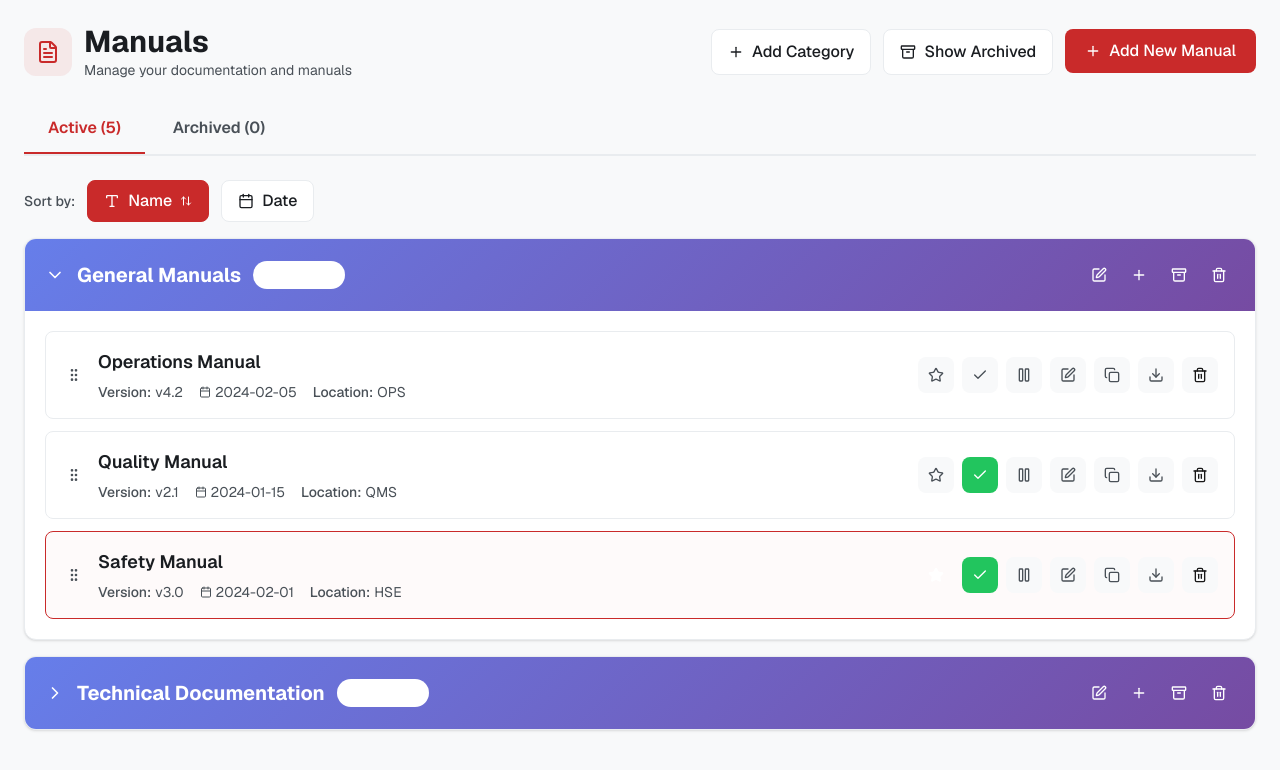
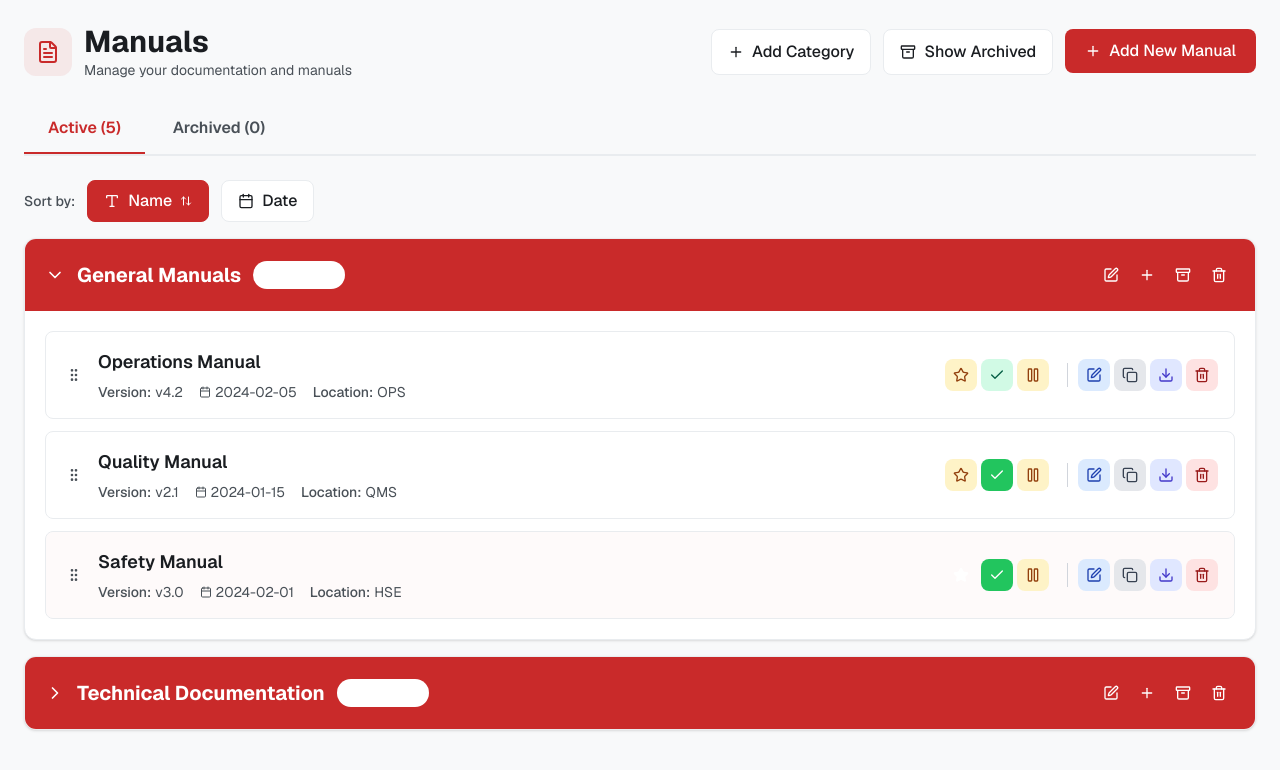
Before and after one commit to rizwanabdullah11/business-smart-suite, a Next.js app: page /manual in a window 1280 px wide. Shown: the top 770 px of the page. Built offline with nearby package versions, Linux system fonts and the light colour scheme.

Commit message:
improve ui manuals pages

```diff
--- a/app/manual/page.tsx
+++ b/app/manual/page.tsx
@@ -423,7 +423,7 @@ export default function ManualPage() {
                 <div
                   className="p-5 flex items-center justify-between cursor-pointer"
                   style={{
-                    background: "linear-gradient(135deg, #667eea 0%, #764ba2 100%)",
+                    background: COLORS.primary,
                     color: COLORS.textWhite,
                   }}
                   onClick={() => toggleCategory(category.id)}
@@ -434,50 +434,12 @@ export default function ManualPage() {
                     ) : (
                       <ChevronRight className="w-5 h-5" />
                     )}
-                    {editingCategory === category.id ? (
-                      <input
-                        type="text"
-                        value={editTitle}
-                        onChange={(e) => setEditTitle(e.target.value)}
-                        onClick={(e) => e.stopPropagation()}
-                        className="px-3 py-1.5 rounded-lg text-black font-semibold"
-                        onKeyPress={(e) => {
-                          if (e.key === "Enter") {
-                            saveEditCategory(category.id)
-                          }
-                        }}
-                      />
-                    ) : (
                     <h2 className="text-xl font-bold">{category.title}</h2>
-                    )}
                     <span className="px-3 py-1 rounded-full text-sm font-medium bg-white bg-opacity-20">
                       {category.manuals.length} manuals
                     </span>
                   </div>
-                  <div className="flex items-center gap-2">
-                    {editingCategory === category.id ? (
-                      <>
-                        <button
-                          onClick={(e) => {
-                            e.stopPropagation()
-                            saveEditCategory(category.id)
-                          }}
-                          className="p-2 rounded-lg hover:bg-white hover:bg-opacity-20 transition-all"
-                        >
-                          <Check className="w-4 h-4" />
-                        </button>
-                        <button
-                          onClick={(e) => {
-                            e.stopPropagation()
-                            setEditingCategory(null)
-                          }}
-                          className="p-2 rounded-lg hover:bg-white hover:bg-opacity-20 transition-all"
-                        >
-                          <X className="w-4 h-4" />
-                        </button>
-                      </>
-                    ) : (
-                      <>
+                  <div className="flex items-center gap-1">
                     <button
                       onClick={(e) => {
                         e.stopPropagation()
@@ -520,10 +482,69 @@ export default function ManualPage() {
                     >
                       <Trash2 className="w-4 h-4" />
                     </button>
-                      </>
-                    )}
                   </div>
                 </div>
+
+                {/* Edit Category Form */}
+                {editingCategory === category.id && (
+                  <div
+                    className="p-5"
+                    style={{
+                      background: COLORS.bgGray,
+                      borderBottom: `1px solid ${COLORS.border}`,
+                    }}
+                  >
+                    <h3 className="text-lg font-semibold mb-4" style={{ color: COLORS.textPrimary }}>
+                      Edit Category Name
+                    </h3>
+                    <div className="flex gap-3">
+                      <input
+                        type="text"
+                        value={editTitle}
+                        onChange={(e) => setEditTitle(e.target.value)}
+                        placeholder="Enter category name..."
+                        className="flex-1 px-4 py-2.5 rounded-lg border focus:outline-none focus:ring-2 focus:ring-blue-500"
+                        style={{
+                          borderColor: COLORS.border,
+                          color: COLORS.textPrimary,
+                          background: COLORS.bgWhite,
+                        }}
+                        onKeyPress={(e) => {
+                          if (e.key === "Enter") {
+                            saveEditCategory(category.id)
+                          }
+                        }}
+                        autoFocus
+                      />
+                      <button
+                        onClick={() => saveEditCategory(category.id)}
+                        className="px-6 py-2.5 rounded-lg font-medium hover:shadow-md transition-all flex items-center gap-2"
+                        style={{
+                          background: COLORS.primary,
+                          color: COLORS.textWhite,
+                        }}
+                      >
+                        <Check className="w-4 h-4" />
+                        Save
+                      </button>
+                      <button
+                        onClick={() => {
+                          setEditingCategory(null)
+                          setEditTitle("")
+                        }}
+                        className="px-6 py-2.5 rounded-lg font-medium hover:shadow-md transition-all flex items-center gap-2"
+                        style={{
+                          background: COLORS.bgWhite,
+                          color: COLORS.textPrimary,
+                          border: `1px solid ${COLORS.border}`,
+                        }}
+                      >
+                        <X className="w-4 h-4" />
+                        Cancel
+                      </button>
+                    </div>
+                  </div>
+                )}
 
                 {/* Manuals List */}
                 {isExpanded && (
@@ -658,10 +679,10 @@ export default function ManualPage() {
                         {sortedManuals.map((manual) => (
                           <div
                             key={manual.id}
-                            className="flex items-center gap-3 p-4 rounded-lg border hover:shadow-md transition-all"
+                            className="flex items-center gap-3 p-4 rounded-lg hover:shadow-md transition-all"
                             style={{
-                              borderColor: manual.highlighted ? COLORS.primary : COLORS.border,
                               background: manual.paused ? `${COLORS.warning}05` : manual.highlighted ? `${COLORS.primary}05` : COLORS.bgWhite,
+                              border: `1px solid ${COLORS.border}`,
                             }}
                           >
                             <button className="cursor-move hover:bg-gray-100 p-1 rounded">
@@ -688,13 +709,15 @@ export default function ManualPage() {
                                 </span>
                               </div>
                             </div>
-                            <div className="flex items-center gap-2">
+                            <div className="flex items-center gap-1.5">
+                              {/* Primary Actions */}
+                              <div className="flex items-center gap-1 mr-2">
                                 <button
                                   onClick={() => toggleHighlight(category.id, manual.id)}
-                                className="p-2.5 rounded-lg transition-all hover:scale-110"
+                                  className="p-2 rounded-lg transition-all hover:scale-105"
                                   style={{
-                                  background: manual.highlighted ? COLORS.warning : COLORS.bgGray,
-                                  color: manual.highlighted ? COLORS.textWhite : COLORS.textSecondary,
+                                    background: manual.highlighted ? COLORS.warning : "#FEF3C7",
+                                    color: manual.highlighted ? COLORS.textWhite : "#92400E",
                                   }}
                                   title={manual.highlighted ? "Remove Highlight" : "Highlight"}
                                 >
@@ -702,10 +725,10 @@ export default function ManualPage() {
                                 </button>
                                 <button
                                   onClick={() => toggleApprove(category.id, manual.id)}
-                                className="p-2.5 rounded-lg transition-all hover:scale-110"
+                                  className="p-2 rounded-lg transition-all hover:scale-105"
                                   style={{
-                                  background: manual.approved ? COLORS.green500 : COLORS.bgGray,
-                                  color: manual.approved ? COLORS.textWhite : COLORS.textSecondary,
+                                    background: manual.approved ? COLORS.green500 : "#D1FAE5",
+                                    color: manual.approved ? COLORS.textWhite : "#065F46",
                                   }}
                                   title={manual.approved ? "Unapprove" : "Approve"}
                                 >
@@ -713,21 +736,28 @@ export default function ManualPage() {
                                 </button>
                                 <button
                                   onClick={() => togglePause(category.id, manual.id)}
-                                className="p-2.5 rounded-lg transition-all hover:scale-110"
+                                  className="p-2 rounded-lg transition-all hover:scale-105"
                                   style={{
-                                  background: manual.paused ? COLORS.warning : COLORS.bgGray,
-                                  color: manual.paused ? COLORS.textWhite : COLORS.textSecondary,
+                                    background: manual.paused ? COLORS.warning : "#FEF3C7",
+                                    color: manual.paused ? COLORS.textWhite : "#92400E",
                                   }}
                                   title={manual.paused ? "Resume" : "Pause"}
                                 >
                                   <Pause className="w-4 h-4" />
                                 </button>
+                              </div>
+
+                              {/* Divider */}
+                              <div className="w-px h-6 bg-gray-300 mx-1"></div>
+
+                              {/* Secondary Actions */}
+                              <div className="flex items-center gap-1">
                                 <Link href={`/manual/${manual.id}/edit`}>
                                   <button
-                                  className="p-2.5 rounded-lg transition-all hover:scale-110"
+                                    className="p-2 rounded-lg transition-all hover:scale-105"
                                     style={{
-                                    background: COLORS.bgGray,
-                                    color: COLORS.textSecondary,
+                                      background: "#DBEAFE",
+                                      color: "#1E40AF",
                                     }}
                                     title="Edit"
                                   >
@@ -735,20 +765,20 @@ export default function ManualPage() {
                                   </button>
                                 </Link>
                                 <button
-                                className="p-2.5 rounded-lg transition-all hover:scale-110"
+                                  className="p-2 rounded-lg transition-all hover:scale-105"
                                   style={{
-                                  background: COLORS.bgGray,
-                                  color: COLORS.textSecondary,
+                                    background: "#E5E7EB",
+                                    color: "#374151",
                                   }}
                                   title="Duplicate"
                                 >
                                   <Copy className="w-4 h-4" />
                                 </button>
                                 <button
-                                className="p-2.5 rounded-lg transition-all hover:scale-110"
+                                  className="p-2 rounded-lg transition-all hover:scale-105"
                                   style={{
-                                  background: COLORS.bgGray,
-                                  color: COLORS.textSecondary,
+                                    background: "#E0E7FF",
+                                    color: "#4338CA",
                                   }}
                                   title="Download"
                                 >
@@ -756,15 +786,16 @@ export default function ManualPage() {
                                 </button>
                                 <button
                                   onClick={() => deleteManual(category.id, manual.id)}
-                                className="p-2.5 rounded-lg transition-all hover:scale-110 hover:bg-red-50"
+                                  className="p-2 rounded-lg transition-all hover:scale-105"
                                   style={{
-                                  background: COLORS.bgGray,
-                                  color: COLORS.danger,
+                                    background: "#FEE2E2",
+                                    color: "#991B1B",
                                   }}
                                   title="Delete"
                                 >
                                   <Trash2 className="w-4 h-4" />
                                 </button>
+                              </div>
                             </div>
                           </div>
                         ))}
```
Lines whose indentation alone changed are shown as unchanged.
